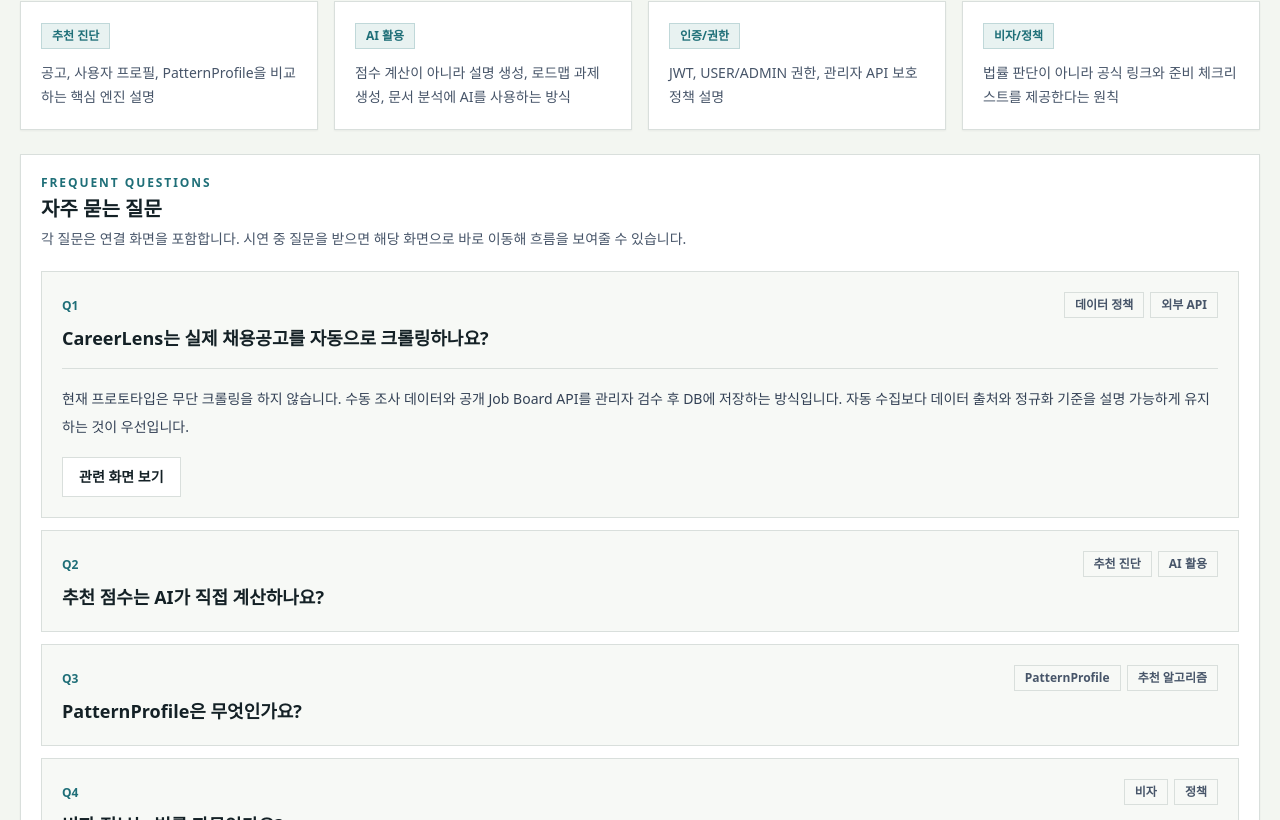
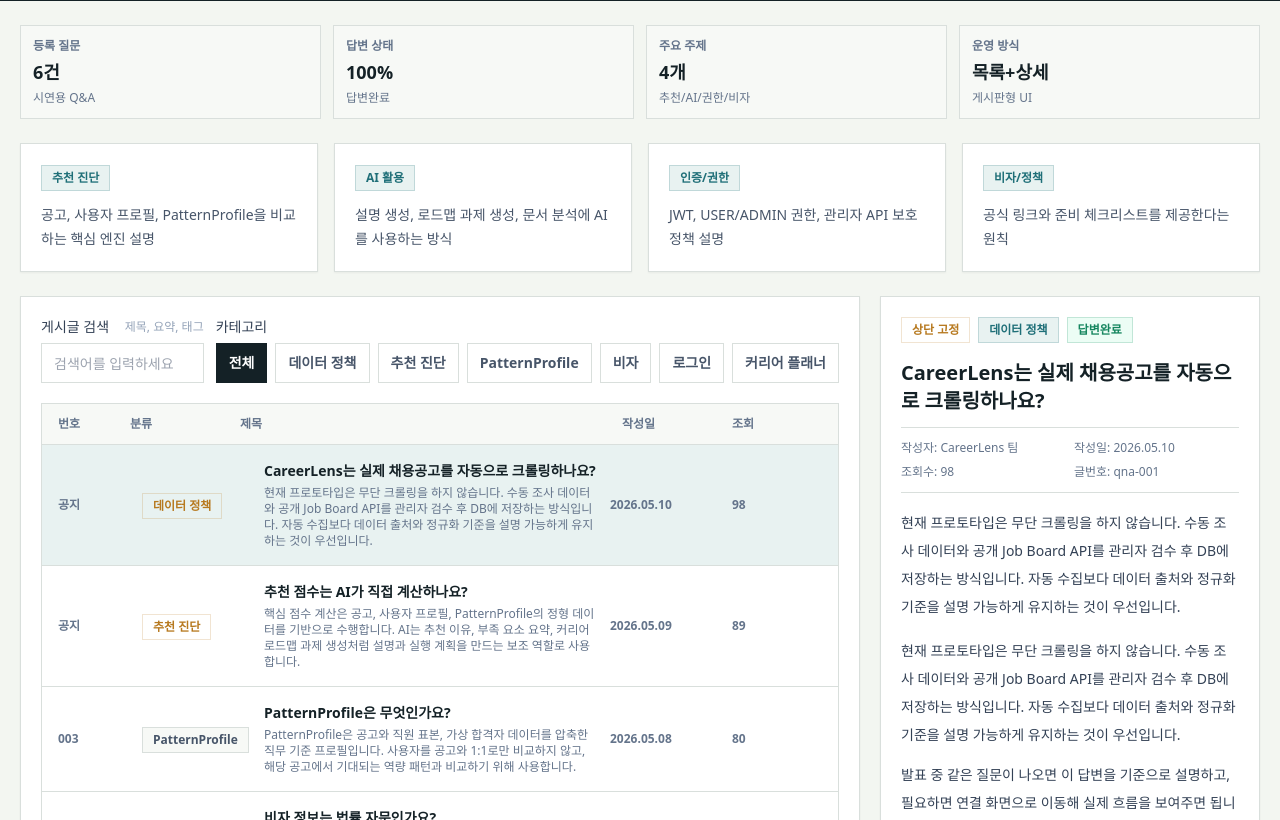
Before and after one commit to eunhoss1/CareerLens, a Next.js app in the folder frontend/: page /resources/qna in a window 1280 px wide. Shown: the part 260-1080 px from the top of the page. Built offline with nearby package versions, Linux system fonts and the light colour scheme.

Commit message:
feat: add resources board interactions

```diff
--- a/frontend/app/resources/notices/page.tsx
+++ b/frontend/app/resources/notices/page.tsx
@@ -1,11 +1,32 @@
+import { ResourceBoard, type ResourceBoardPost } from "@/components/resources/resource-board";
 import { SiteHeader } from "@/components/site-header";
-import { Badge, Card, LinkButton, MetricCard, PageHeader, PageShell, SectionHeader } from "@/components/ui";
+import { Card, LinkButton, MetricCard, PageHeader, PageShell, SectionHeader } from "@/components/ui";
 import { noticeItems } from "@/lib/resource-guides";
 
 const categoryCounts = noticeItems.reduce<Record<string, number>>((acc, notice) => {
   acc[notice.category] = (acc[notice.category] ?? 0) + 1;
   return acc;
 }, {});
+
+const noticeBoardPosts: ResourceBoardPost[] = noticeItems.map((notice, index) => ({
+  id: notice.id,
+  category: notice.category,
+  title: notice.title,
+  date: notice.date,
+  summary: notice.summary,
+  body: [
+    notice.summary,
+    `대상: ${notice.audience}`,
+    "이 공지는 캡스톤 시연과 팀 작업 충돌을 줄이기 위해 자료실 게시판에 정리한 내용입니다. 관련 기능을 작업하는 조원은 연결 화면과 변경 파일을 먼저 확인한 뒤 작업해주세요.",
+    "실제 운영 단계에서는 게시글 작성, 수정, 삭제, 첨부파일, 댓글 기능을 백엔드 DB와 연결할 수 있습니다."
+  ],
+  author: "CareerLens 운영",
+  views: 152 - index * 17,
+  priority: notice.priority,
+  pinned: notice.priority === "높음",
+  relatedHref: notice.relatedHref,
+  tags: [notice.category, notice.priority, notice.audience]
+}));
 
 export default function NoticesPage() {
   const highPriorityCount = noticeItems.filter((notice) => notice.priority === "높음").length;
@@ -14,9 +35,9 @@
     <PageShell>
       <SiteHeader />
       <PageHeader
-        kicker="NOTICES"
+        kicker="NOTICE BOARD"
         title="공지사항"
-        description="팀 작업 공유, 데이터 정책, 시연 범위, 인증/권한 변경사항을 모아두는 공지 보드입니다. 조원들은 작업 전 dev 변경사항을 먼저 확인하는 용도로 사용합니다."
+        description="팀 작업 공유, 데이터 정책, 시연 범위, 인증/권한 변경사항을 실제 게시판 구조로 확인합니다. 검색과 카테고리 필터를 사용해 영향 범위를 빠르게 찾을 수 있습니다."
         actions={
           <>
             <LinkButton href="/resources" variant="secondary">자료실</LinkButton>
@@ -27,52 +48,26 @@
 
       <section className="lens-container py-6">
         <div className="grid gap-3 md:grid-cols-4">
-          <MetricCard label="전체 공지" value={`${noticeItems.length}건`} helper="자료실 기준" />
-          <MetricCard label="중요 공지" value={`${highPriorityCount}건`} helper="dev pull 전 확인" />
-          <MetricCard label="서비스 공지" value={`${categoryCounts["서비스"] ?? 0}건`} helper="인증/화면 변경" />
-          <MetricCard label="데이터 공지" value={`${categoryCounts["데이터"] ?? 0}건`} helper="공고/패턴 정책" />
+          <MetricCard label="전체 공지" value={`${noticeItems.length}건`} helper="게시판 등록" />
+          <MetricCard label="상단 고정" value={`${highPriorityCount}건`} helper="dev pull 전 확인" />
+          <MetricCard label="분류" value={`${Object.keys(categoryCounts).length}개`} helper="서비스/데이터/정책" />
+          <MetricCard label="운영 방식" value="목록+상세" helper="게시판형 UI" />
+        </div>
+
+        <div className="mt-6">
+          <ResourceBoard posts={noticeBoardPosts} />
         </div>
 
         <Card className="mt-6 p-5">
           <SectionHeader
-            kicker="TEAM BOARD"
-            title="작업 공지 목록"
-            description="공지별 대상자와 연결 화면을 함께 표시해 조원들이 영향 범위를 빠르게 확인할 수 있게 했습니다."
-          />
-
-          <div className="mt-5 divide-y divide-line border border-line">
-            {noticeItems.map((notice) => (
-              <article key={notice.id} className="bg-white p-5">
-                <div className="flex flex-col gap-3 lg:flex-row lg:items-start lg:justify-between">
-                  <div>
-                    <div className="flex flex-wrap items-center gap-2">
-                      <Badge tone={notice.priority === "높음" ? "warning" : "muted"}>{notice.priority}</Badge>
-                      <Badge tone="brand">{notice.category}</Badge>
-                      <span className="text-xs font-semibold text-slate-500">{notice.date}</span>
-                    </div>
-                    <h2 className="mt-3 text-xl font-semibold text-night">{notice.title}</h2>
-                    <p className="mt-2 text-sm leading-6 text-slate-600">{notice.summary}</p>
-                    <p className="mt-3 text-xs font-semibold text-slate-500">대상: {notice.audience}</p>
-                  </div>
-                  <LinkButton href={notice.relatedHref} variant="secondary" className="shrink-0">
-                    연결 화면
-                  </LinkButton>
-                </div>
-              </article>
-            ))}
-          </div>
-        </Card>
-
-        <Card className="mt-6 p-5">
-          <SectionHeader
-            kicker="WORKING RULE"
-            title="공지 운영 원칙"
-            description="이 페이지는 실제 게시판 DB를 붙이기 전까지 발표/협업용 공지 허브로 사용합니다."
+            kicker="BOARD POLICY"
+            title="공지 게시판 운영 기준"
+            description="현재는 프론트 정적 데이터 기반이지만, 화면 구조는 실제 게시판처럼 확장할 수 있도록 목록, 검색, 상세 패널 기준으로 설계했습니다."
           />
           <div className="mt-5 grid gap-3 md:grid-cols-3">
             <RuleCard title="dev 반영 전 공유" description="공통 파일, 엔티티, DTO, API 변경은 노션과 카톡에 함께 공유합니다." />
             <RuleCard title="충돌 시 덮어쓰기 금지" description="User.java 같은 공통 파일은 dev 변경과 본인 변경을 합쳐서 해결합니다." />
-            <RuleCard title="정책성 정보는 공식 링크 우선" description="비자/행정 정보는 자료실에서 공식 출처 확인 링크를 함께 제공합니다." />
+            <RuleCard title="운영 확장 가능" description="후속 단계에서 게시글 DB, 작성 권한, 첨부파일, 댓글 기능을 붙일 수 있습니다." />
           </div>
         </Card>
       </section>
--- a/frontend/app/resources/qna/page.tsx
+++ b/frontend/app/resources/qna/page.tsx
@@ -1,22 +1,42 @@
+import { ResourceBoard, type ResourceBoardPost } from "@/components/resources/resource-board";
 import { SiteHeader } from "@/components/site-header";
-import { Badge, Card, LinkButton, PageHeader, PageShell, SectionHeader } from "@/components/ui";
+import { Badge, Card, LinkButton, MetricCard, PageHeader, PageShell, SectionHeader } from "@/components/ui";
 import { qnaItems } from "@/lib/resource-guides";
 
 const topicGroups = [
   { title: "추천 진단", description: "공고, 사용자 프로필, PatternProfile을 비교하는 핵심 엔진 설명" },
-  { title: "AI 활용", description: "점수 계산이 아니라 설명 생성, 로드맵 과제 생성, 문서 분석에 AI를 사용하는 방식" },
+  { title: "AI 활용", description: "설명 생성, 로드맵 과제 생성, 문서 분석에 AI를 사용하는 방식" },
   { title: "인증/권한", description: "JWT, USER/ADMIN 권한, 관리자 API 보호 정책 설명" },
-  { title: "비자/정책", description: "법률 판단이 아니라 공식 링크와 준비 체크리스트를 제공한다는 원칙" }
+  { title: "비자/정책", description: "공식 링크와 준비 체크리스트를 제공한다는 원칙" }
 ];
+
+const qnaBoardPosts: ResourceBoardPost[] = qnaItems.map((item, index) => ({
+  id: `qna-${String(index + 1).padStart(3, "0")}`,
+  category: item.tags[0] ?? "기타",
+  title: item.question,
+  date: `2026.05.${String(10 - Math.min(index, 5)).padStart(2, "0")}`,
+  summary: item.answer,
+  body: [
+    item.answer,
+    "발표 중 같은 질문이 나오면 이 답변을 기준으로 설명하고, 필요하면 연결 화면으로 이동해 실제 흐름을 보여주면 됩니다.",
+    "후속 단계에서는 사용자 질문 등록, 답변 상태 관리, 관리자 답변 작성 기능을 DB 기반으로 연결할 수 있습니다."
+  ],
+  author: "CareerLens 팀",
+  views: 98 - index * 9,
+  status: "답변완료",
+  pinned: index < 2,
+  tags: item.tags,
+  relatedHref: item.relatedHref
+}));
 
 export default function QnaPage() {
   return (
     <PageShell>
       <SiteHeader />
       <PageHeader
-        kicker="Q&A"
+        kicker="Q&A BOARD"
         title="Q&A"
-        description="CareerLens의 추천 구조, 데이터 정책, AI 활용, 인증/권한, 비자정보 제공 원칙을 발표 때 바로 설명할 수 있도록 정리했습니다."
+        description="CareerLens의 추천 구조, 데이터 정책, AI 활용, 인증/권한, 비자정보 제공 원칙을 게시판 구조로 정리했습니다. 검색과 카테고리 필터로 발표 답변을 빠르게 찾을 수 있습니다."
         actions={
           <>
             <LinkButton href="/resources" variant="secondary">자료실</LinkButton>
@@ -26,7 +46,14 @@
       />
 
       <section className="lens-container py-6">
-        <div className="grid gap-4 md:grid-cols-2 xl:grid-cols-4">
+        <div className="grid gap-3 md:grid-cols-4">
+          <MetricCard label="등록 질문" value={`${qnaItems.length}건`} helper="시연용 Q&A" />
+          <MetricCard label="답변 상태" value="100%" helper="답변완료" />
+          <MetricCard label="주요 주제" value={`${topicGroups.length}개`} helper="추천/AI/권한/비자" />
+          <MetricCard label="운영 방식" value="목록+상세" helper="게시판형 UI" />
+        </div>
+
+        <div className="mt-6 grid gap-4 md:grid-cols-2 xl:grid-cols-4">
           {topicGroups.map((topic) => (
             <Card key={topic.title} className="p-5">
               <Badge tone="brand">{topic.title}</Badge>
@@ -35,47 +62,15 @@
           ))}
         </div>
 
-        <Card className="mt-6 p-5">
-          <SectionHeader
-            kicker="FREQUENT QUESTIONS"
-            title="자주 묻는 질문"
-            description="각 질문은 연결 화면을 포함합니다. 시연 중 질문을 받으면 해당 화면으로 바로 이동해 흐름을 보여줄 수 있습니다."
-          />
-
-          <div className="mt-5 space-y-3">
-            {qnaItems.map((item, index) => (
-              <details key={item.question} className="group border border-line bg-panel p-5" open={index === 0}>
-                <summary className="cursor-pointer list-none">
-                  <div className="flex flex-col gap-3 md:flex-row md:items-start md:justify-between">
-                    <div>
-                      <span className="text-xs font-bold text-brand">Q{index + 1}</span>
-                      <h2 className="mt-2 text-lg font-semibold text-night">{item.question}</h2>
-                    </div>
-                    <div className="flex flex-wrap gap-1.5">
-                      {item.tags.map((tag) => (
-                        <Badge key={tag} tone="muted">{tag}</Badge>
-                      ))}
-                    </div>
-                  </div>
-                </summary>
-                <div className="mt-4 border-t border-line pt-4">
-                  <p className="text-sm leading-7 text-slate-700">{item.answer}</p>
-                  {item.relatedHref && (
-                    <div className="mt-4">
-                      <LinkButton href={item.relatedHref} variant="secondary">관련 화면 보기</LinkButton>
-                    </div>
-                  )}
-                </div>
-              </details>
-            ))}
-          </div>
-        </Card>
+        <div className="mt-6">
+          <ResourceBoard posts={qnaBoardPosts} emptyMessage="조건에 맞는 질문이 없습니다." />
+        </div>
 
         <Card className="mt-6 p-5">
           <SectionHeader
             kicker="PRESENTATION TIP"
             title="발표 답변 기준"
-            description="CareerLens는 모든 것을 자동화한 서비스가 아니라, 해외취업 준비 흐름을 데이터 기반으로 정리하고 AI를 설명/실행 보조에 붙인 시연용 프로토타입입니다."
+            description="CareerLens는 해외취업 준비 흐름을 데이터 기반으로 정리하고, AI를 설명/요약/로드맵 생성 보조에 붙인 시연용 프로토타입입니다."
           />
           <div className="mt-5 grid gap-3 md:grid-cols-3">
             <Tip title="데이터" description="공고와 직원 표본은 수동 조사 또는 공개 API를 관리자 검수 후 사용합니다." />
--- /dev/null
+++ b/frontend/components/resources/resource-board.tsx
@@ -0,0 +1,171 @@
+"use client";
+
+import Link from "next/link";
+import { useMemo, useState } from "react";
+import { Badge, Card, TextInput } from "@/components/ui";
+
+export type ResourceBoardPost = {
+  id: string;
+  category: string;
+  title: string;
+  date: string;
+  summary: string;
+  body: string[];
+  author: string;
+  views: number;
+  priority?: string;
+  status?: string;
+  pinned?: boolean;
+  tags?: string[];
+  relatedHref?: string;
+};
+
+export function ResourceBoard({
+  posts,
+  emptyMessage = "조건에 맞는 게시글이 없습니다."
+}: {
+  posts: ResourceBoardPost[];
+  emptyMessage?: string;
+}) {
+  const categories = useMemo(() => ["전체", ...Array.from(new Set(posts.map((post) => post.category)))], [posts]);
+  const [query, setQuery] = useState("");
+  const [category, setCategory] = useState("전체");
+  const [selectedId, setSelectedId] = useState(posts[0]?.id ?? "");
+
+  const filteredPosts = useMemo(() => {
+    const normalizedQuery = query.trim().toLowerCase();
+    return posts.filter((post) => {
+      const categoryMatched = category === "전체" || post.category === category;
+      const queryMatched =
+        !normalizedQuery ||
+        [post.title, post.summary, post.author, post.category, ...(post.tags ?? [])]
+          .join(" ")
+          .toLowerCase()
+          .includes(normalizedQuery);
+      return categoryMatched && queryMatched;
+    });
+  }, [category, posts, query]);
+
+  const selectedPost = filteredPosts.find((post) => post.id === selectedId) ?? filteredPosts[0] ?? posts[0];
+
+  return (
+    <section className="grid gap-5 xl:grid-cols-[1fr_380px]">
+      <Card className="p-5">
+        <div className="grid gap-3 lg:grid-cols-[1fr_auto]">
+          <TextInput
+            label="게시글 검색"
+            helper="제목, 요약, 태그"
+            value={query}
+            onChange={(event) => setQuery(event.target.value)}
+            placeholder="검색어를 입력하세요"
+          />
+          <div>
+            <span className="mb-1.5 block text-sm font-medium text-slate-700">카테고리</span>
+            <div className="flex min-h-10 flex-wrap gap-2">
+              {categories.map((item) => (
+                <button
+                  key={item}
+                  type="button"
+                  onClick={() => setCategory(item)}
+                  className={`border px-3 py-2 text-sm font-semibold transition ${
+                    category === item ? "border-night bg-night text-white" : "border-line bg-white text-slate-600 hover:border-night"
+                  }`}
+                >
+                  {item}
+                </button>
+              ))}
+            </div>
+          </div>
+        </div>
+
+        <div className="mt-5 overflow-hidden border border-line">
+          <div className="hidden grid-cols-[72px_110px_1fr_110px_90px] border-b border-line bg-panel px-4 py-3 text-xs font-bold text-slate-500 md:grid">
+            <span>번호</span>
+            <span>분류</span>
+            <span>제목</span>
+            <span>작성일</span>
+            <span>조회</span>
+          </div>
+
+          {filteredPosts.length === 0 ? (
+            <div className="bg-white p-8 text-center text-sm text-slate-500">{emptyMessage}</div>
+          ) : (
+            filteredPosts.map((post, index) => {
+              const selected = selectedPost?.id === post.id;
+              return (
+                <button
+                  key={post.id}
+                  type="button"
+                  onClick={() => setSelectedId(post.id)}
+                  className={`block w-full border-b border-line px-4 py-4 text-left last:border-b-0 ${
+                    selected ? "bg-[#e8f2f1]" : "bg-white hover:bg-panel"
+                  }`}
+                >
+                  <div className="grid gap-3 md:grid-cols-[72px_110px_1fr_110px_90px] md:items-center">
+                    <span className="text-xs font-semibold text-slate-500">{post.pinned ? "공지" : String(index + 1).padStart(3, "0")}</span>
+                    <span>
+                      <Badge tone={post.pinned ? "warning" : "muted"}>{post.category}</Badge>
+                    </span>
+                    <span>
+                      <span className="block text-sm font-semibold text-night">{post.title}</span>
+                      <span className="mt-1 line-clamp-1 block text-xs text-slate-500">{post.summary}</span>
+                    </span>
+                    <span className="text-xs font-semibold text-slate-500">{post.date}</span>
+                    <span className="text-xs font-semibold text-slate-500">{post.views}</span>
+                  </div>
+                </button>
+              );
+            })
+          )}
+        </div>
+      </Card>
+
+      <Card className="p-5 xl:sticky xl:top-24 xl:self-start">
+        {selectedPost ? (
+          <>
+            <div className="flex flex-wrap items-center gap-2">
+              {selectedPost.pinned && <Badge tone="warning">상단 고정</Badge>}
+              <Badge tone="brand">{selectedPost.category}</Badge>
+              {selectedPost.priority && <Badge tone="muted">{selectedPost.priority}</Badge>}
+              {selectedPost.status && <Badge tone="success">{selectedPost.status}</Badge>}
+            </div>
+            <h2 className="mt-4 text-xl font-semibold leading-7 text-night">{selectedPost.title}</h2>
+            <div className="mt-3 grid grid-cols-2 gap-2 border-y border-line py-3 text-xs text-slate-500">
+              <span>작성자: {selectedPost.author}</span>
+              <span>작성일: {selectedPost.date}</span>
+              <span>조회수: {selectedPost.views}</span>
+              <span>글번호: {selectedPost.id}</span>
+            </div>
+            <p className="mt-4 text-sm leading-7 text-slate-700">{selectedPost.summary}</p>
+            <div className="mt-4 space-y-3">
+              {selectedPost.body.map((paragraph) => (
+                <p key={paragraph} className="text-sm leading-7 text-slate-700">
+                  {paragraph}
+                </p>
+              ))}
+            </div>
+            {selectedPost.tags && (
+              <div className="mt-4 flex flex-wrap gap-1.5">
+                {selectedPost.tags.map((tag) => (
+                  <Badge key={tag} tone="muted">{tag}</Badge>
+                ))}
+              </div>
+            )}
+            {selectedPost.relatedHref && (
+              <div className="mt-5">
+                <Link
+                  href={selectedPost.relatedHref}
+                  className="inline-flex min-h-10 w-full items-center justify-center border border-line bg-white px-4 py-2 text-sm font-semibold text-night transition hover:border-night"
+                >
+                  연결 화면으로 이동
+                </Link>
+              </div>
+            )}
+          </>
+        ) : (
+          <p className="text-sm text-slate-500">{emptyMessage}</p>
+        )}
+      </Card>
+    </section>
+  );
+}
```
